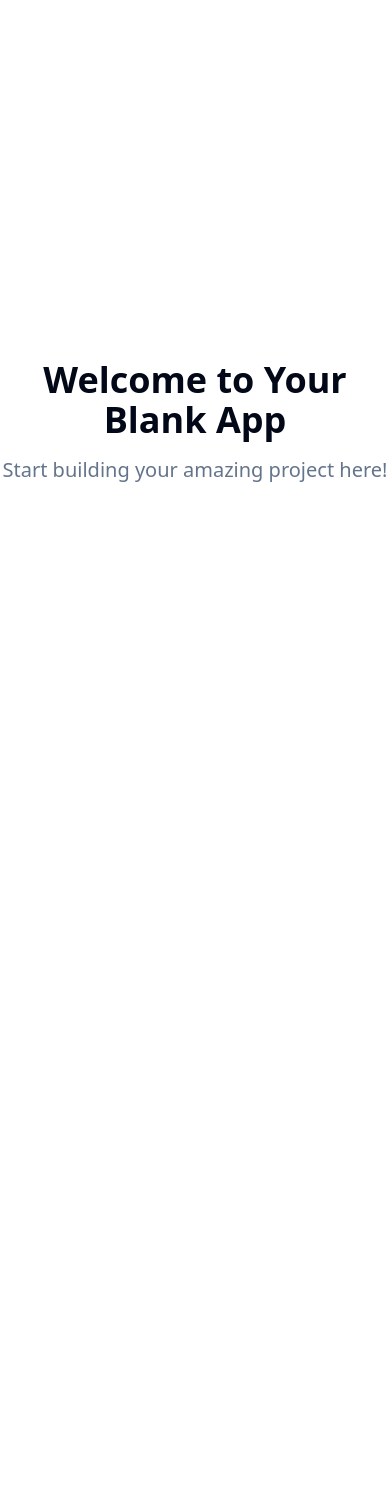
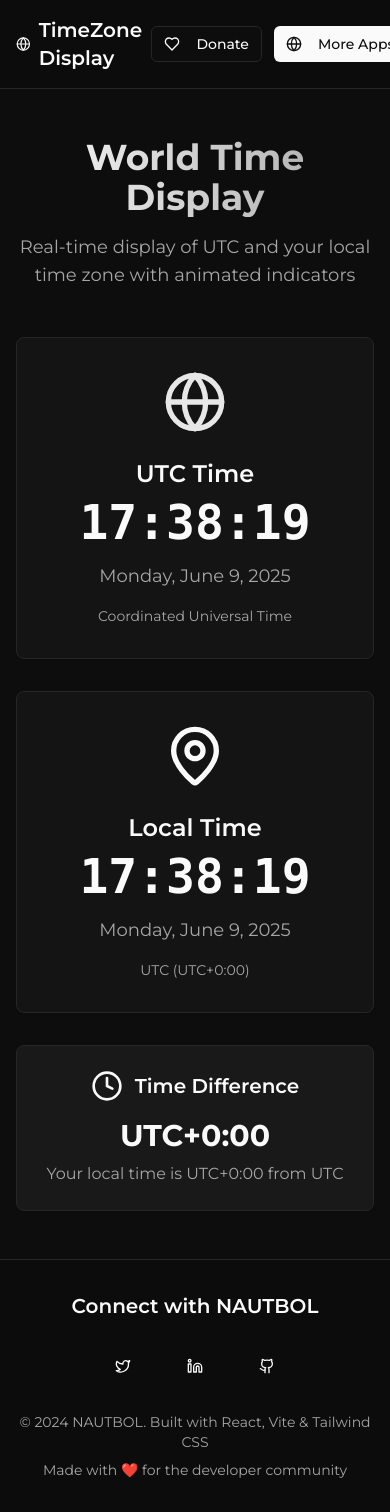
Before and after one commit to NAUTBOL/time-sync-voyager, a React (Vite) app: page / in a window 390 px wide. Before the commit the page ends 844 px from the top, so only its background shows below. Built offline with nearby package versions, Linux system fonts and the light colour scheme.

Commit message:
feat: Implement website with time display
Create a dark-themed website using React, Vite, Tailwind CSS, and TypeScript. Includes header, main content (UTC and local time), footer with social links, and responsive design.

```diff
--- a/index.html
+++ b/index.html
@@ -1,19 +1,25 @@
+
 <!DOCTYPE html>
 <html lang="en">
   <head>
     <meta charset="UTF-8" />
     <meta name="viewport" content="width=device-width, initial-scale=1.0" />
-    <title>time-sync-voyager</title>
-    <meta name="description" content="Lovable Generated Project" />
-    <meta name="author" content="Lovable" />
+    <title>Time Zone Display - UTC & Local Time</title>
+    <meta name="description" content="Modern time display showing UTC and local time with animated icons" />
+    <meta name="author" content="NAUTBOL" />
 
-    <meta property="og:title" content="time-sync-voyager" />
-    <meta property="og:description" content="Lovable Generated Project" />
+    <!-- Montserrat Font -->
+    <link rel="preconnect" href="https://fonts.googleapis.com">
+    <link rel="preconnect" href="https://fonts.gstatic.com" crossorigin>
+    <link href="https://fonts.googleapis.com/css2?family=Montserrat:wght@300;400;500;600;700&display=swap" rel="stylesheet">
+
+    <meta property="og:title" content="Time Zone Display - UTC & Local Time" />
+    <meta property="og:description" content="Modern time display showing UTC and local time with animated icons" />
     <meta property="og:type" content="website" />
     <meta property="og:image" content="https://lovable.dev/opengraph-image-p98pqg.png" />
 
     <meta name="twitter:card" content="summary_large_image" />
-    <meta name="twitter:site" content="@lovable_dev" />
+    <meta name="twitter:site" content="@NAUTBOL" />
     <meta name="twitter:image" content="https://lovable.dev/opengraph-image-p98pqg.png" />
   </head>
 
--- /dev/null
+++ b/src/components/Footer.tsx
@@ -0,0 +1,61 @@
+
+import { Twitter, Linkedin, Github } from "lucide-react";
+import { Button } from "@/components/ui/button";
+
+const Footer = () => {
+  const socialLinks = [
+    {
+      name: "Twitter",
+      url: "https://x.com/NAUTBOL",
+      icon: Twitter,
+      color: "hover:text-blue-400"
+    },
+    {
+      name: "LinkedIn",
+      url: "https://www.linkedin.com/in/leandrotorressilva/",
+      icon: Linkedin,
+      color: "hover:text-blue-600"
+    },
+    {
+      name: "GitHub",
+      url: "https://github.com/NAUTBOL/",
+      icon: Github,
+      color: "hover:text-gray-300"
+    }
+  ];
+
+  return (
+    <footer className="w-full border-t border-border bg-background/80 backdrop-blur-sm mt-auto">
+      <div className="container mx-auto px-4 py-8">
+        <div className="text-center">
+          <h3 className="text-xl font-semibold mb-6">Connect with NAUTBOL</h3>
+
+          <div className="flex justify-center space-x-6 mb-6">
+            {socialLinks.map((social) => {
+              const IconComponent = social.icon;
+              return (
+                <Button
+                  key={social.name}
+                  variant="ghost"
+                  size="lg"
+                  className={`p-4 ${social.color} transition-colors hover:bg-accent`}
+                  onClick={() => window.open(social.url, '_blank')}
+                  aria-label={`Visit ${social.name} profile`}
+                >
+                  <IconComponent className="h-6 w-6" />
+                </Button>
+              );
+            })}
+          </div>
+
+          <div className="text-sm text-muted-foreground">
+            <p>&copy; 2024 NAUTBOL. Built with React, Vite & Tailwind CSS</p>
+            <p className="mt-2">Made with ❤️ for the developer community</p>
+          </div>
+        </div>
+      </div>
+    </footer>
+  );
+};
+
+export default Footer;
--- /dev/null
+++ b/src/components/Header.tsx
@@ -0,0 +1,40 @@
+
+import { Button } from "@/components/ui/button";
+import { Heart, Globe } from "lucide-react";
+
+const Header = () => {
+  return (
+    <header className="w-full border-b border-border bg-background/80 backdrop-blur-sm sticky top-0 z-50">
+      <div className="container mx-auto px-4 py-4 flex justify-between items-center">
+        <div className="flex items-center space-x-2">
+          <Globe className="h-6 w-6 text-primary" />
+          <h1 className="text-xl font-semibold">TimeZone Display</h1>
+        </div>
+
+        <div className="flex items-center space-x-3">
+          <Button
+            variant="outline"
+            size="sm"
+            className="hover:bg-accent transition-colors"
+            onClick={() => window.open('https://www.paypal.com/paypalme/NAUTBOL', '_blank')}
+          >
+            <Heart className="h-4 w-4 mr-2" />
+            Donate
+          </Button>
+
+          <Button
+            variant="default"
+            size="sm"
+            className="bg-primary text-primary-foreground hover:bg-primary/90 transition-colors"
+            onClick={() => window.open('https://www.kuantyk.com/', '_blank')}
+          >
+            <Globe className="h-4 w-4 mr-2" />
+            More Apps
+          </Button>
+        </div>
+      </div>
+    </header>
+  );
+};
+
+export default Header;
--- /dev/null
+++ b/src/components/TimeDisplay.tsx
@@ -0,0 +1,121 @@
+
+import { useState, useEffect } from 'react';
+import { Clock, Globe, MapPin } from 'lucide-react';
+import { Card } from '@/components/ui/card';
+
+const TimeDisplay = () => {
+  const [currentTime, setCurrentTime] = useState(new Date());
+  const [timeZone, setTimeZone] = useState('');
+
+  useEffect(() => {
+    // Detect user's timezone
+    setTimeZone(Intl.DateTimeFormat().resolvedOptions().timeZone);
+
+    // Update time every second
+    const timer = setInterval(() => {
+      setCurrentTime(new Date());
+    }, 1000);
+
+    return () => clearInterval(timer);
+  }, []);
+
+  const formatTime = (date: Date, timeZone?: string) => {
+    return date.toLocaleTimeString('en-US', {
+      hour12: false,
+      hour: '2-digit',
+      minute: '2-digit',
+      second: '2-digit',
+      timeZone: timeZone,
+    });
+  };
+
+  const formatDate = (date: Date, timeZone?: string) => {
+    return date.toLocaleDateString('en-US', {
+      weekday: 'long',
+      year: 'numeric',
+      month: 'long',
+      day: 'numeric',
+      timeZone: timeZone,
+    });
+  };
+
+  const getTimeOffset = () => {
+    const utcTime = new Date(currentTime.toISOString());
+    const localTime = new Date();
+    const offsetMinutes = localTime.getTimezoneOffset();
+    const offsetHours = Math.abs(offsetMinutes) / 60;
+    const sign = offsetMinutes <= 0 ? '+' : '-';
+    return `UTC${sign}${Math.floor(offsetHours)}:${String(Math.abs(offsetMinutes) % 60).padStart(2, '0')}`;
+  };
+
+  return (
+    <div className="w-full max-w-6xl mx-auto px-4 py-12">
+      <div className="text-center mb-12">
+        <h2 className="text-4xl md:text-6xl font-bold mb-4 bg-gradient-to-r from-primary to-muted-foreground bg-clip-text text-transparent">
+          World Time Display
+        </h2>
+        <p className="text-lg text-muted-foreground max-w-2xl mx-auto">
+          Real-time display of UTC and your local time zone with animated indicators
+        </p>
+      </div>
+
+      <div className="grid md:grid-cols-2 gap-8 mb-8">
+        {/* UTC Time */}
+        <Card className="p-8 bg-card border-border hover:border-primary/50 transition-colors">
+          <div className="text-center">
+            <div className="flex justify-center mb-6">
+              <Globe className="h-16 w-16 text-primary animate-pulse-slow" />
+            </div>
+            <h3 className="text-2xl font-semibold mb-2 text-primary">UTC Time</h3>
+            <div className="text-5xl md:text-6xl font-bold mb-4 font-mono">
+              {formatTime(currentTime, 'UTC')}
+            </div>
+            <p className="text-lg text-muted-foreground">
+              {formatDate(currentTime, 'UTC')}
+            </p>
+            <div className="mt-4 text-sm text-muted-foreground">
+              Coordinated Universal Time
+            </div>
+          </div>
+        </Card>
+
+        {/* Local Time */}
+        <Card className="p-8 bg-card border-border hover:border-primary/50 transition-colors">
+          <div className="text-center">
+            <div className="flex justify-center mb-6">
+              <MapPin className="h-16 w-16 text-primary animate-bounce-slow" />
+            </div>
+            <h3 className="text-2xl font-semibold mb-2 text-primary">Local Time</h3>
+            <div className="text-5xl md:text-6xl font-bold mb-4 font-mono">
+              {formatTime(currentTime)}
+            </div>
+            <p className="text-lg text-muted-foreground">
+              {formatDate(currentTime)}
+            </p>
+            <div className="mt-4 text-sm text-muted-foreground">
+              {timeZone} ({getTimeOffset()})
+            </div>
+          </div>
+        </Card>
+      </div>
+
+      {/* Time Difference Indicator */}
+      <Card className="p-6 bg-accent/50 border-border">
+        <div className="text-center">
+          <div className="flex justify-center items-center mb-4">
+            <Clock className="h-8 w-8 text-primary mr-3" />
+            <h4 className="text-xl font-semibold">Time Difference</h4>
+          </div>
+          <div className="text-3xl font-bold text-primary">
+            {getTimeOffset()}
+          </div>
+          <p className="text-muted-foreground mt-2">
+            Your local time is {getTimeOffset()} from UTC
+          </p>
+        </div>
+      </Card>
+    </div>
+  );
+};
+
+export default TimeDisplay;
--- a/src/index.css
+++ b/src/index.css
@@ -1,103 +1,58 @@
+
 @tailwind base;
 @tailwind components;
 @tailwind utilities;
 
-/* Definition of the design system. All colors, gradients, fonts, etc should be defined here. */
+/* Dark Vercel-inspired design system */
 
 @layer base {
   :root {
-    --background: 0 0% 100%;
-    --foreground: 222.2 84% 4.9%;
+    --background: 0 0% 5%;
+    --foreground: 0 0% 98%;
 
-    --card: 0 0% 100%;
-    --card-foreground: 222.2 84% 4.9%;
+    --card: 0 0% 8%;
+    --card-foreground: 0 0% 98%;
 
-    --popover: 0 0% 100%;
-    --popover-foreground: 222.2 84% 4.9%;
+    --popover: 0 0% 8%;
+    --popover-foreground: 0 0% 98%;
 
-    --primary: 222.2 47.4% 11.2%;
-    --primary-foreground: 210 40% 98%;
+    --primary: 0 0% 98%;
+    --primary-foreground: 0 0% 5%;
 
-    --secondary: 210 40% 96.1%;
-    --secondary-foreground: 222.2 47.4% 11.2%;
+    --secondary: 0 0% 12%;
+    --secondary-foreground: 0 0% 98%;
 
-    --muted: 210 40% 96.1%;
-    --muted-foreground: 215.4 16.3% 46.9%;
+    --muted: 0 0% 12%;
+    --muted-foreground: 0 0% 65%;
 
-    --accent: 210 40% 96.1%;
-    --accent-foreground: 222.2 47.4% 11.2%;
+    --accent: 0 0% 15%;
+    --accent-foreground: 0 0% 98%;
 
     --destructive: 0 84.2% 60.2%;
     --destructive-foreground: 210 40% 98%;
 
-    --border: 214.3 31.8% 91.4%;
-    --input: 214.3 31.8% 91.4%;
-    --ring: 222.2 84% 4.9%;
+    --border: 0 0% 15%;
+    --input: 0 0% 15%;
+    --ring: 0 0% 25%;
 
     --radius: 0.5rem;
-
-    --sidebar-background: 0 0% 98%;
-
-    --sidebar-foreground: 240 5.3% 26.1%;
-
-    --sidebar-primary: 240 5.9% 10%;
-
-    --sidebar-primary-foreground: 0 0% 98%;
-
-    --sidebar-accent: 240 4.8% 95.9%;
-
-    --sidebar-accent-foreground: 240 5.9% 10%;
-
-    --sidebar-border: 220 13% 91%;
-
-    --sidebar-ring: 217.2 91.2% 59.8%;
   }
 
-  .dark {
-    --background: 222.2 84% 4.9%;
-    --foreground: 210 40% 98%;
-
-    --card: 222.2 84% 4.9%;
-    --card-foreground: 210 40% 98%;
-
-    --popover: 222.2 84% 4.9%;
-    --popover-foreground: 210 40% 98%;
-
-    --primary: 210 40% 98%;
-    --primary-foreground: 222.2 47.4% 11.2%;
-
-    --secondary: 217.2 32.6% 17.5%;
-    --secondary-foreground: 210 40% 98%;
-
-    --muted: 217.2 32.6% 17.5%;
-    --muted-foreground: 215 20.2% 65.1%;
-
-    --accent: 217.2 32.6% 17.5%;
-    --accent-foreground: 210 40% 98%;
-
-    --destructive: 0 62.8% 30.6%;
-    --destructive-foreground: 210 40% 98%;
-
-    --border: 217.2 32.6% 17.5%;
-    --input: 217.2 32.6% 17.5%;
-    --ring: 212.7 26.8% 83.9%;
-    --sidebar-background: 240 5.9% 10%;
-    --sidebar-foreground: 240 4.8% 95.9%;
-    --sidebar-primary: 224.3 76.3% 48%;
-    --sidebar-primary-foreground: 0 0% 100%;
-    --sidebar-accent: 240 3.7% 15.9%;
-    --sidebar-accent-foreground: 240 4.8% 95.9%;
-    --sidebar-border: 240 3.7% 15.9%;
-    --sidebar-ring: 217.2 91.2% 59.8%;
-  }
-}
-
-@layer base {
   * {
     @apply border-border;
   }
 
   body {
-    @apply bg-background text-foreground;
+    @apply bg-background text-foreground font-montserrat;
   }
 }
+
+@layer utilities {
+  .animate-pulse-slow {
+    animation: pulse 3s cubic-bezier(0.4, 0, 0.6, 1) infinite;
+  }
+
+  .animate-bounce-slow {
+    animation: bounce 2s infinite;
+  }
+}
--- a/src/pages/Index.tsx
+++ b/src/pages/Index.tsx
@@ -1,12 +1,18 @@
-// Update this page (the content is just a fallback if you fail to update the page)
+
+import Header from "@/components/Header";
+import TimeDisplay from "@/components/TimeDisplay";
+import Footer from "@/components/Footer";
 
 const Index = () => {
   return (
-    <div className="min-h-screen flex items-center justify-center bg-background">
-      <div className="text-center">
-        <h1 className="text-4xl font-bold mb-4">Welcome to Your Blank App</h1>
-        <p className="text-xl text-muted-foreground">Start building your amazing project here!</p>
-      </div>
+    <div className="min-h-screen flex flex-col bg-background">
+      <Header />
+
+      <main className="flex-1 flex items-center justify-center">
+        <TimeDisplay />
+      </main>
+
+      <Footer />
     </div>
   );
 };
```
Also changed, not shown: tailwind.config.ts (+4 -10 lines).
